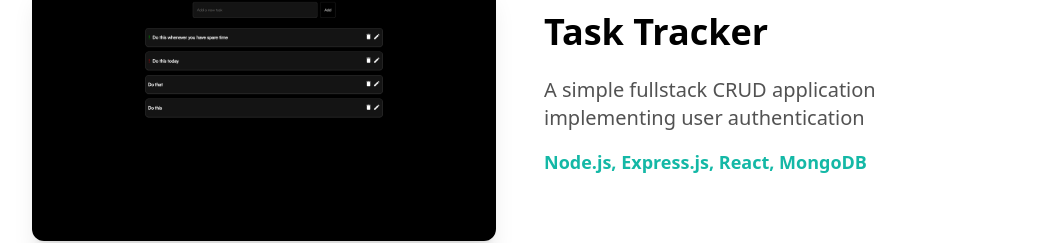
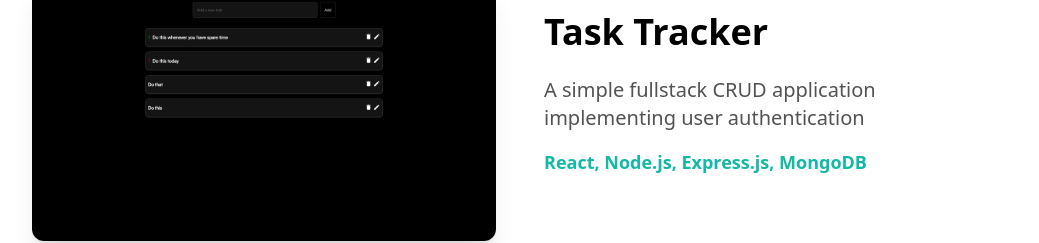
Before and after one commit to Lifguson/portfolio-nextjs, a Next.js app: page / in a window 1280 px wide. Shown: the part 3319-3562 px from the top of the page, without its empty margins (120-1159 px from the left). Built offline with nearby package versions, Linux system fonts and the light colour scheme.

Commit message:
Refactor: reordered tech stack for task tracker

```diff
--- a/app/components/Projects.js
+++ b/app/components/Projects.js
@@ -50,7 +50,7 @@ const Projects = () => {
       name: "Task Tracker",
       description:
         "A simple fullstack CRUD application implementing user authentication",
-      techStack: "Node.js, Express.js, React, MongoDB",
+      techStack: "React, Node.js, Express.js, MongoDB",
       imageSrc: "/task-tracker.png",
       githubLink: "",
       siteLink: "",
```
